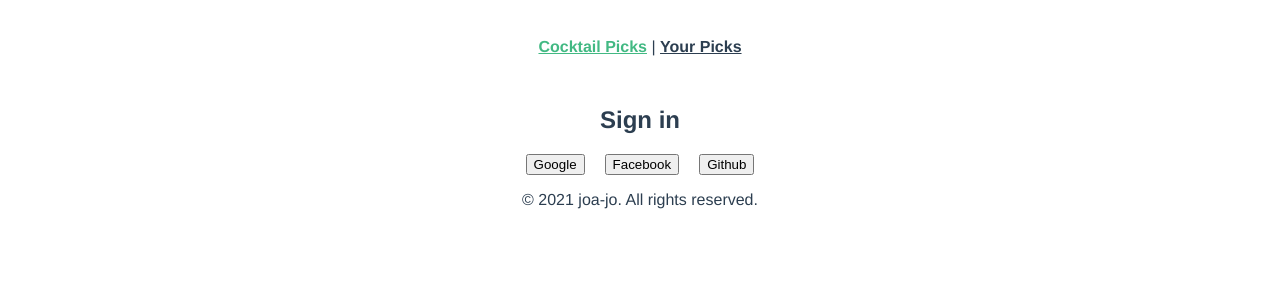
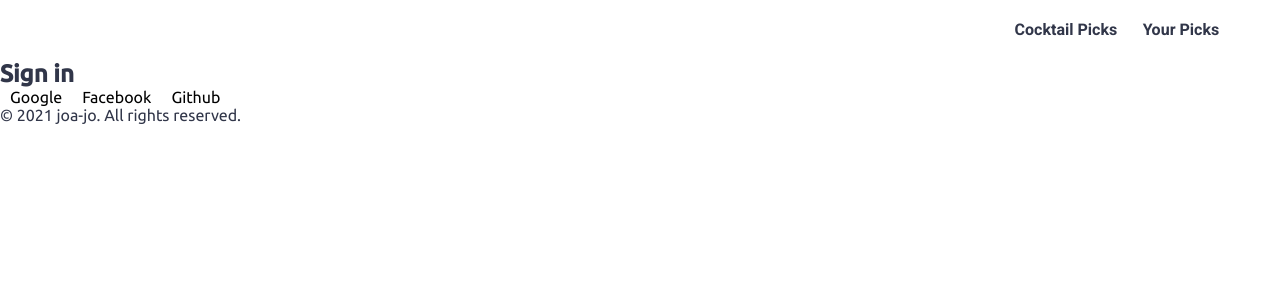
Before and after one commit to joa-jo/vue-cocktail-app, a Vue app: page / in a window 1280 px wide. Shown: the top 300 px of the page. Built offline with nearby package versions, Linux system fonts and the light colour scheme.

Commit message:
task: Navigation 스타일링

```diff
--- a/src/App.vue
+++ b/src/App.vue
@@ -1,8 +1,14 @@
 <template>
   <div id="app">
-    <nav id="nav">
-      <router-link to="/">Cocktail Picks</router-link> |
-      <router-link to="/your-picks">Your Picks</router-link>
+    <nav class="nav">
+      <ul class="menus">
+        <li>
+          <router-link to="/">Cocktail Picks</router-link>
+        </li>
+        <li>
+          <router-link to="/your-picks">Your Picks</router-link>
+        </li>
+      </ul>
     </nav>
     <router-view />
     <Footer />
@@ -21,24 +27,111 @@ export default {
 </script>
 
 <style lang="scss">
+@import url('https://fonts.googleapis.com/css2?family=Heebo:wght@700&family=Ubuntu:wght@400;500&display=swap');
+@import '@/scss/variables';
+@import '@/scss/mixins';
+
 // Reset CSS
+* {
+  margin: 0;
+  padding: 0;
+  box-sizing: border-box;
+}
+
 #app {
-  font-family: Avenir, Helvetica, Arial, sans-serif;
+  font-family: 'Ubuntu', sans-serif;
   -webkit-font-smoothing: antialiased;
   -moz-osx-font-smoothing: grayscale;
-  text-align: center;
-  color: #2c3e50;
+  color: #313649;
 }
 
-#nav {
-  padding: 30px;
+ul,
+li {
+  list-style: none;
+}
 
-  a {
-    font-weight: bold;
-    color: #2c3e50;
+a {
+  color: inherit;
+  text-decoration: none;
+}
 
-    &.router-link-exact-active {
-      color: #42b983;
+button {
+  font-family: inherit;
+  font-size: inherit;
+  background-color: transparent;
+  border: none;
+  box-shadow: none;
+  cursor: pointer;
+}
+
+input {
+  font-family: inherit;
+  font-size: inherit;
+}
+
+// Navigation
+.nav {
+  display: flex;
+  align-items: center;
+  position: sticky;
+  top: 0;
+  left: 0;
+  height: 60px;
+  padding: 0 1rem;
+  background-color: #fff;
+  font-family: 'Heebo', sans-serif;
+  font-weight: 700;
+  z-index: 20;
+  .menus {
+    display: flex;
+    justify-content: space-between;
+    width: 100%;
+    li {
+      position: relative;
+      &:last-of-type {
+        .router-link-exact-active {
+          &:after {
+            width: 90%;
+          }
+        }
+      }
+    }
+    a {
+      display: block;
+      padding: 0.8rem;
+      &:after {
+        content: '';
+        display: block;
+        position: absolute;
+        top: 50%;
+        left: 50%;
+        transform: translate(-50%, -50%);
+        width: 0;
+        height: 1.2px;
+        background-color: $cocktailDark;
+        transition: width 0.25s;
+      }
+      &:hover:after {
+        width: 90%;
+      }
+    }
+  }
+}
+
+@include tablet {
+  .nav {
+    padding: 0 3rem;
+    .menus {
+      justify-content: flex-end;
+    }
+  }
+}
+
+@include desktop {
+  .nav {
+    padding: 0 4rem;
+    .menus {
+      justify-content: flex-end;
     }
   }
 }
--- /dev/null
+++ b/src/scss/mixins.scss
@@ -0,0 +1,13 @@
+@import './variables';
+
+@mixin tablet {
+  @media (min-width: #{$breakpoint-tablet}) and (max-width: #{$breakpoint-desktop - 1px}) {
+    @content;
+  }
+}
+
+@mixin desktop {
+  @media (min-width: #{$breakpoint-desktop}) {
+    @content;
+  }
+}
--- /dev/null
+++ b/src/scss/variables.scss
@@ -0,0 +1,6 @@
+// Breakpoints
+$breakpoint-tablet: 768px;
+$breakpoint-desktop: 1281px;
+
+// Color
+$cocktailDark: #313649;
```
